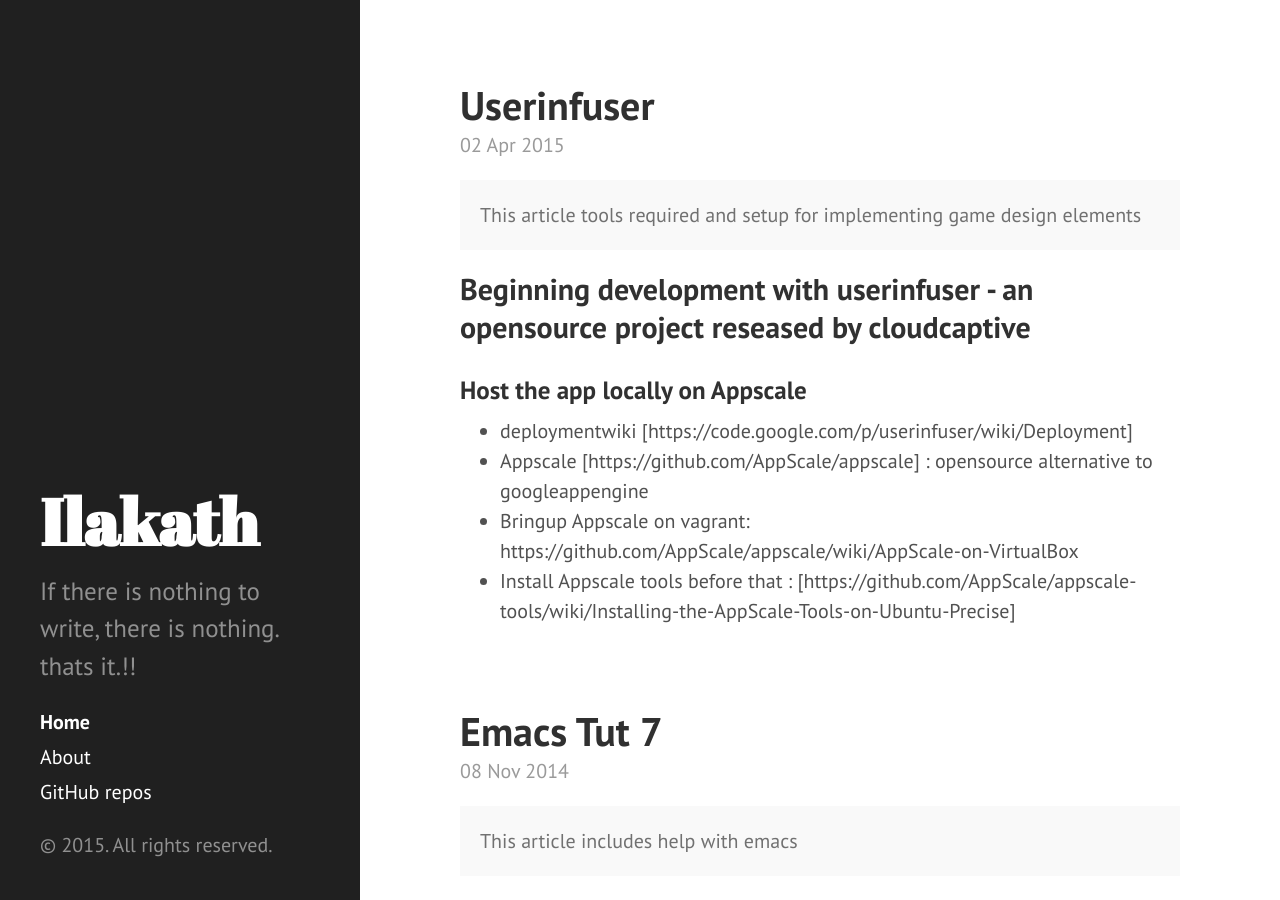
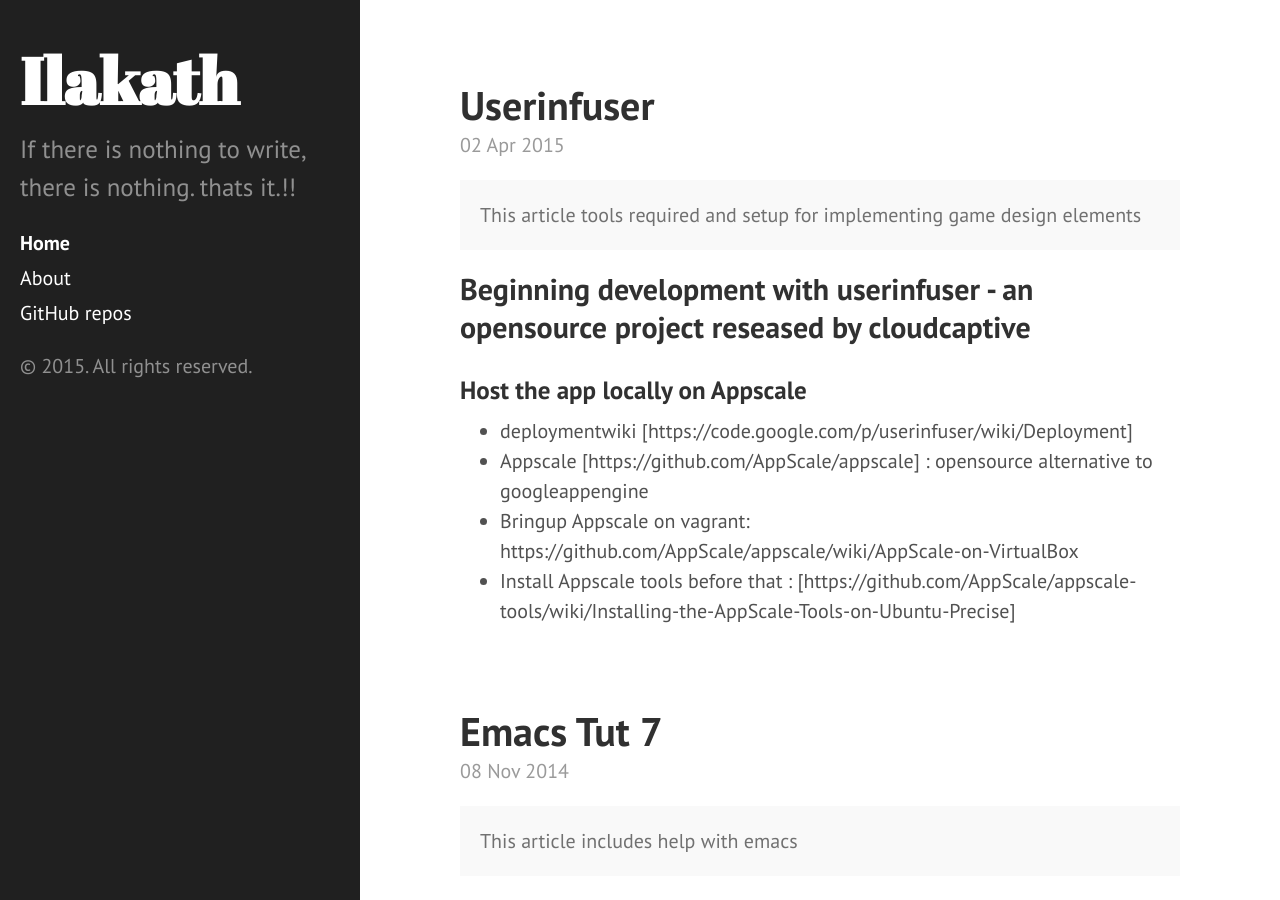
Before and after one commit to anhsirksai/GamifiedSD, a Jekyll site: the page built from index.html, in a window 1280 px wide and 900 px high. Built offline with Jekyll 4.4.1, drawn with Linux system fonts in a browser that asks for light colours; Markdown is read by kramdown in place of the engine named in the settings; the list of posts is cut into pages by our own code.

Commit message:
Update sidebar.html

```diff
--- a/_includes/sidebar.html
+++ b/_includes/sidebar.html
@@ -1,5 +1,7 @@
 <div class="sidebar">
-  <div class="container sidebar-sticky">
+
+  <div class="wrap">
+  <!-- <div class="container sidebar-sticky"> -->
     <div class="sidebar-about">
       <h1>
         <a href="{{ site.baseurl }}">
@@ -17,6 +19,7 @@
         `layout: page` in the front-matter. See readme for usage.
       {% endcomment %}
 
+<!--
       {% assign pages_list = site.pages %}
       {% for node in pages_list %}
         {% if node.title != null %}
@@ -25,6 +28,17 @@
           {% endif %}
         {% endif %}
       {% endfor %}
+-->
+
+{% assign pages_list = site.pages %}
+      {% for node in pages_list %}
+        {% if node.title != null %}
+          {% if node.layout == "page" %}
+            <a class="sidebar-nav-item{% if page.url == node.url %} active{% endif %}" href="{{ node.url | prepend: site.baseurl }}">{{ node.title }}</a>
+          {% endif %}
+        {% endif %}
+      {% endfor %}
+
 
       {% comment %}<--!a class="sidebar-nav-item" href="{{ site.github.repo }}/archive/v{{ site.version }}.zip"> Download</a> {% endcomment %}
       <a class="sidebar-nav-item" href="{{ site.github.repo }}">GitHub repos</a>
```
